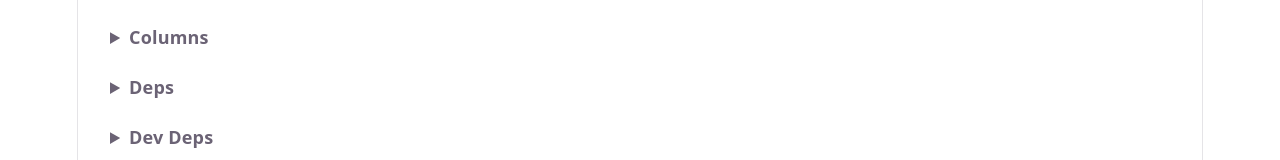
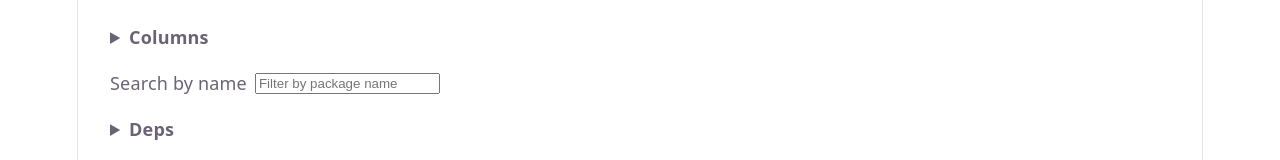
Before and after one commit to cheater900/package-json-info, a Vue app: page / in a window 1280 px wide. Shown: the part 176-336 px from the top of the page. Built offline with nearby package versions, Linux system fonts and the light colour scheme; no server answers.

Commit message:
Replace per-table search boxes with one shared search box

```diff
--- a/src/App.vue
+++ b/src/App.vue
@@ -48,6 +48,16 @@
             <button type="button" @click="goForward" :disabled="!canGoForward">Forward →</button>
         </section>
 
+        <div class="search-controls">
+            <label :for="searchInputId">Search by name</label>
+            <input
+                :id="searchInputId"
+                v-model="searchQuery"
+                type="text"
+                placeholder="Filter by package name"
+            />
+        </div>
+
         <details class="accordion">
             <summary>
                 Deps
@@ -57,6 +67,7 @@
                 :dependencies="deps"
                 :visible-columns="visibleColumns"
                 :column-order="columnOrder"
+                :search-query="searchQuery"
                 @load-package="onLoadPackage"
                 @reorder-columns="onReorderColumns"
             />
@@ -71,6 +82,7 @@
                 :dependencies="devDeps"
                 :visible-columns="visibleColumns"
                 :column-order="columnOrder"
+                :search-query="searchQuery"
                 @load-package="onLoadPackage"
                 @reorder-columns="onReorderColumns"
             />
@@ -82,7 +94,7 @@
     </div>
 </template>
 <script lang="ts" setup>
-import { ref, computed, watch } from "vue";
+import { ref, computed, watch, useId } from "vue";
 import { fetchPackagesInfo, fetchPackageJsonForVersion } from "./utils/npmPackage.ts";
 import { fetchPackageJsonFromRepo, isRepoHostUrl } from "./utils/repoPackageJson.ts";
 import { toggleColumnVisibility } from "./utils/tableColumns.ts";
@@ -127,6 +139,11 @@ watch(urlInput, (value) => {
 
 const deps = ref([]);
 const devDeps = ref([]);
+
+// Shared by both the Deps and Dev Deps tables, so one search box filters
+// both simultaneously.
+const searchInputId = useId();
+const searchQuery = ref("");
 
 // Persisted to localStorage on every change, so column visibility survives
 // a page reload.
@@ -434,6 +451,13 @@ textarea {
     margin-bottom: 16px;
 }
 
+.search-controls {
+    display: flex;
+    align-items: center;
+    gap: 8px;
+    margin-bottom: 16px;
+}
+
 .accordion {
     margin-bottom: 16px;
 }
--- a/src/components/DependenciesTable.vue
+++ b/src/components/DependenciesTable.vue
@@ -1,13 +1,4 @@
 <template>
-    <div class="table-controls">
-        <label :for="searchInputId">Search by name</label>
-        <input
-            :id="searchInputId"
-            type="text"
-            v-model="searchQuery"
-            placeholder="Filter by package name"
-        />
-    </div>
     <table class="deps">
         <thead>
             <draggable
@@ -117,7 +108,7 @@
 </template>
 
 <script lang="ts" setup>
-import { ref, computed, watch, useId } from "vue";
+import { ref, computed, watch } from "vue";
 import draggable from "vuedraggable";
 import { hasLicenseWarning } from "../utils/license";
 import {
@@ -141,15 +132,16 @@ const props = defineProps({
         type: Array,
         default: () => DEFAULT_COLUMN_ORDER,
     },
+    searchQuery: {
+        type: String,
+        default: "",
+    },
 });
 
 const emit = defineEmits(["load-package", "reorder-columns"]);
 
-const searchInputId = useId();
-const searchQuery = ref("");
-
 const filteredDependencies = computed(() => {
-    const query = searchQuery.value.trim().toLowerCase();
+    const query = props.searchQuery.trim().toLowerCase();
     if (!query) return props.dependencies;
     return props.dependencies.filter((d) => d.name?.toLowerCase().includes(query));
 });
@@ -301,13 +293,6 @@ function formatCell(key, dependency) {
 </script>
 
 <style>
-.table-controls {
-    display: flex;
-    align-items: center;
-    gap: 8px;
-    margin-bottom: 8px;
-}
-
 table.deps {
     display: block;
     overflow-x: scroll;
```
Also changed, not shown: 2 other files (tests, documents, lock files or other folders).
